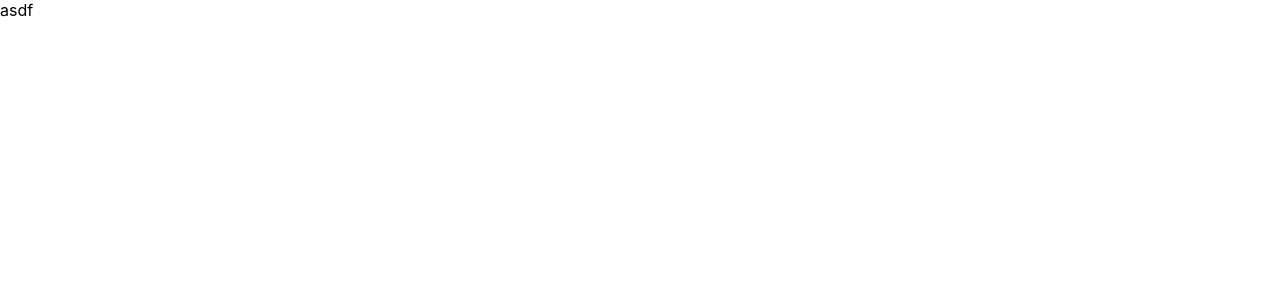
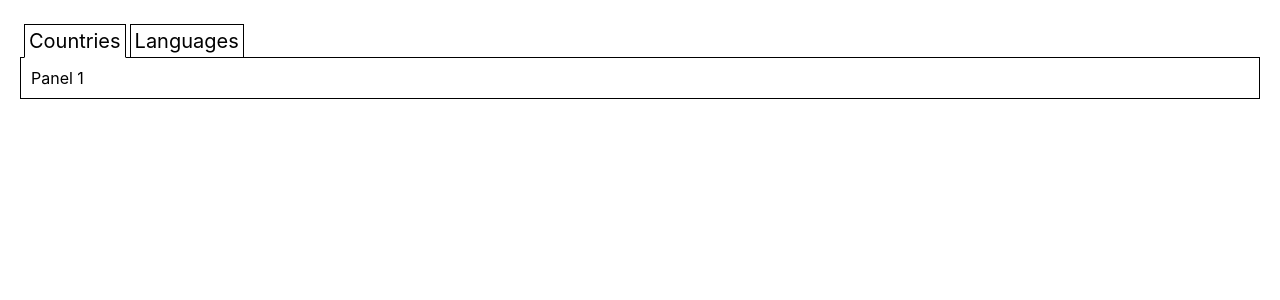
Before and after one commit to ruiyu2000/restcountries.eu, a React (Create React App) app: page / in a window 1280 px wide. Shown: the top 300 px of the page. Built offline with nearby package versions, Linux system fonts and the light colour scheme.

Commit message:
Add tabs

```diff
--- a/package.json
+++ b/package.json
@@ -5,7 +5,9 @@
   "dependencies": {
     "react": "^17.0.1",
     "react-dom": "^17.0.1",
-    "react-scripts": "4.0.1"
+    "react-scripts": "4.0.1",
+    "react-tabs": "^3.1.2",
+    "styled-components": "^5.2.1"
   },
   "scripts": {
     "start": "react-scripts start",
--- a/src/App.js
+++ b/src/App.js
@@ -1,11 +1,73 @@
+import { Tabs, TabList, Tab, TabPanel } from 'react-tabs';
+import styled from 'styled-components';
 
+/*
+Fetch a list of countries with metadata using the REST URL below. Process and display the data accordingly:
+List countries in a table
+  Show columns: Name, Region, Area, Population
+  Format the area in square metric miles, without decimals (example, for Norway “125020”)
+  Format the population in millions with one decimal (example, for Norway “5.2”)
+  Input option for visualization: sort by one of name, population or area
+  Summary at the end: Show the population average from all the countries, and also the countries with smallest and biggest area.
+List languages with the countries that speak it in a table
+  Show columns: Language, Countries[], Population
+*/
 
-function App() {
+const App = () => {
   return (
-    <div className="App">
-      asdf
-    </div>
+    <SMain>
+      <Tabs selectedTabClassName='selected' selectedTabPanelClassName='selected'>
+        <STabList>
+          <STab>Countries</STab>
+          <STab>Languages</STab>
+        </STabList>
+        <STabPanel>
+          Panel 1
+        </STabPanel>
+        <STabPanel>
+          Panel 2
+        </STabPanel>
+      </Tabs>
+    </SMain>
   );
 }
 
+const SMain = styled.main`
+  margin: 20px;
+`;
+
+const STabList = styled(TabList)`
+  display: flex;
+  list-style-type: none;
+  padding: 4px;
+  margin: 0;
+`;
+STabList.tabsRole = 'TabList';
+
+const STab = styled(Tab)`
+  margin-right: 4px;
+  padding: 4px;
+  border: 1px solid black;
+  cursor: pointer;
+  font-size: 20px;
+
+  &.selected {
+    border-bottom: 1px solid white;
+  }
+`;
+STab.tabsRole = 'Tab';
+
+const STabPanel = styled(TabPanel)`
+  display: none;
+  padding: 10px;
+  margin-top: -5px;
+  border: 1px solid black;
+  font-size: 16px;
+
+  &.selected {
+    display: block;
+  }
+`;
+STabPanel.tabsRole = 'TabPanel';
+
 export default App;
```
Also changed, not shown: 1 other file (tests, documents, lock files or other folders).
